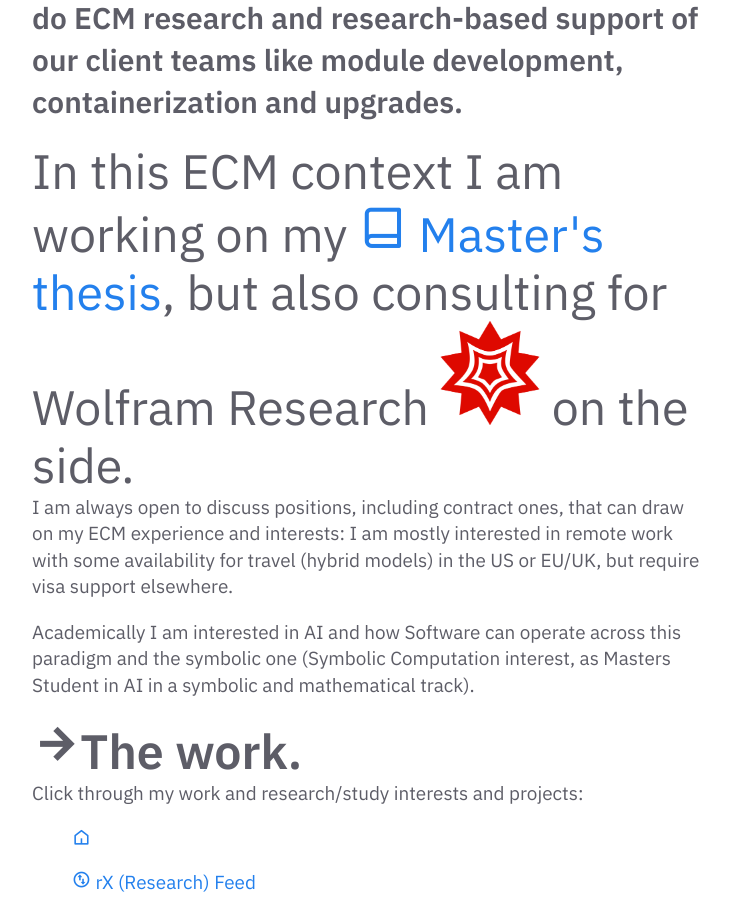
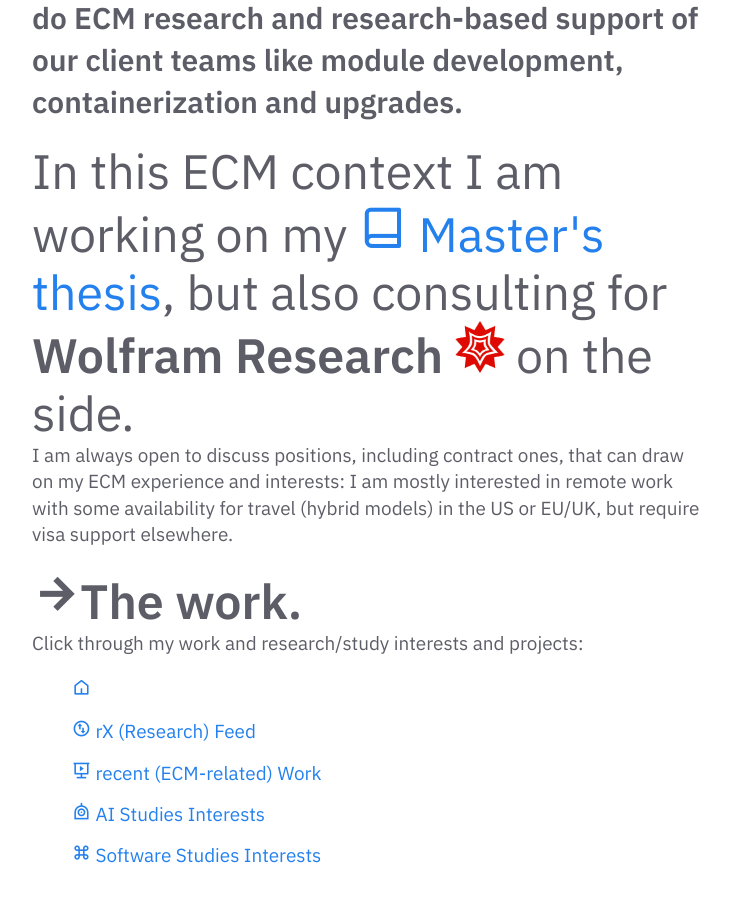
Before and after one commit to heseltime/heseltime.github.io, a Jekyll site: the page built from pages/index.md, in a window 1280 px wide and 900 px high, scrolled down 2168 px. Shown: the whole window, without its empty margins (273-1003 px from the left). Built offline with Jekyll 4.4.1, drawn with Linux system fonts in a browser that asks for light colours.

Commit message:
Update Homepage

```diff
--- a/_includes/Homepage.html
+++ b/_includes/Homepage.html
@@ -8,11 +8,9 @@
     <div class="home-sub-text">
         <h2>My day job is with <a href="https://www.faw.at">FAW GMBH (LLC., a university spin-out customizing the Alfresco ECM system),</a> in Hagenberg, Upper Austria, where I do ECM research and research-based support of our client teams like module development, containerization and upgrades.</h2>
 
-        <div class="jumbo">In this ECM context I am working on my <a href="/rDai#jku-thesis-overview"><i class="ri-book-line"></i> Master's thesis</a>, but also consulting for Wolfram Research <img width="100" src="assets/img/Mathematica_Logo.png" alt="Mathematica Logo Wolfram Resarch" /> on the side.</div>
+        <div class="jumbo">In this ECM context I am working on my <a href="/rDai#jku-thesis-overview"><i class="ri-book-line"></i> Master's thesis</a>, but also consulting for <b>Wolfram Research</b> <img width="50" src="assets/img/Mathematica_Logo.png" alt="Mathematica Logo Wolfram Resarch" /> on the side.</div>
 
         <p>I am always open to discuss positions, including contract ones, that can draw on my ECM experience and interests: I am mostly interested in remote work with some availability for travel (hybrid models) in the US or EU/UK, but require visa support elsewhere.</p>
-
-        <p>Academically I am interested in AI and how Software can operate across this paradigm and the symbolic one (Symbolic Computation interest, as Masters Student in AI in a symbolic and mathematical track).</p>
 
         <div class="jumbo"><b><i class="ri-arrow-right-line"></i>The work.</b></div>
 
```
